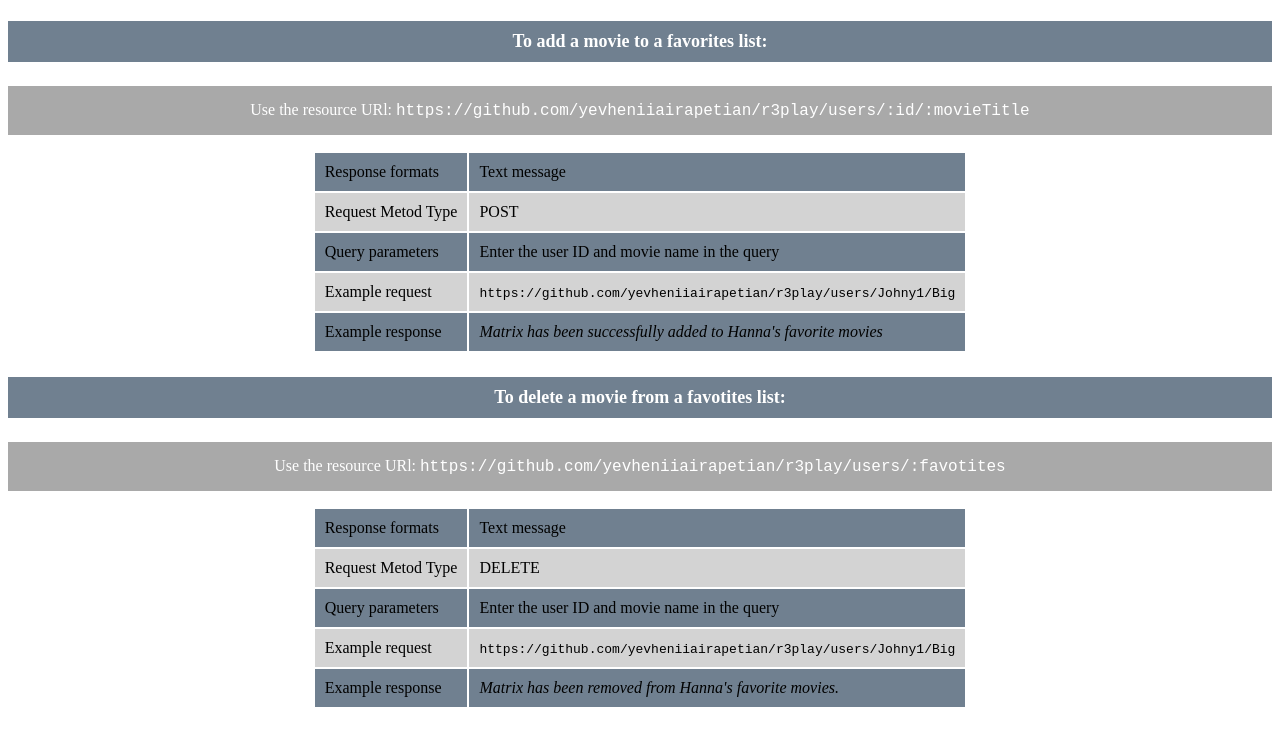
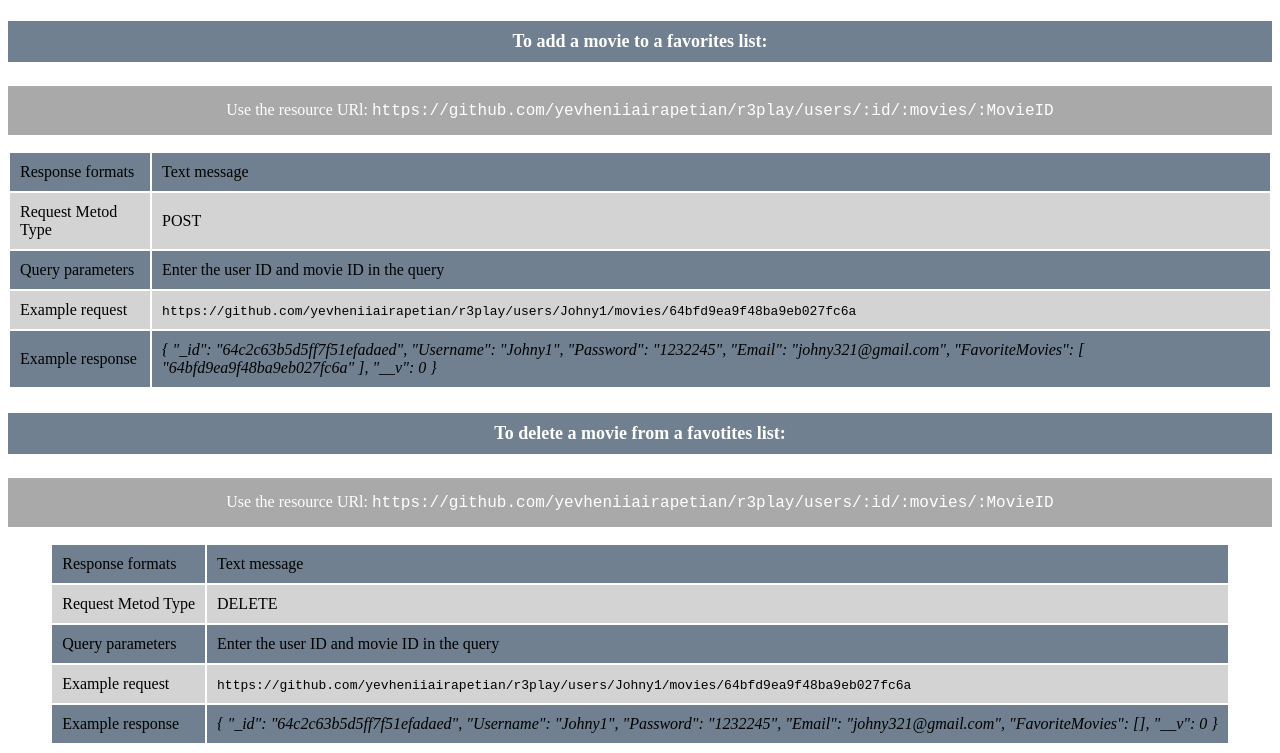
Before and after one commit to yevheniiairapetian/r3play, a website: page public/documentation.html in a window 1280 px wide. Shown: the part 3408-4161 px from the top of the page. Before the commit the page ends 4125 px from the top, so only its background shows below. Drawn offline with Linux system fonts and the light colour scheme.

Commit message:
feat: update endpoints and documentation file

```diff
--- a/public/documentation.html
+++ b/public/documentation.html
@@ -303,7 +303,7 @@
         </tr>
     </table>
     <h4>To add a movie to a favorites list:</h4>
-    <p>Use the resource URl: <code>https://github.com/yevheniiairapetian/r3play/users/:id/:movieTitle</code></p>
+    <p>Use the resource URl: <code>https://github.com/yevheniiairapetian/r3play/users/:id/:movies/:MovieID</code></p>
     <table>
         <tr>
             <td>Response formats</td>
@@ -315,22 +315,31 @@
         </tr>
         <tr>
             <td>Query parameters</td>
-            <td>Enter the user ID and movie name in the query</td>
+            <td>Enter the user ID and movie ID in the query</td>
         </tr>
         <tr>
             <td>Example request</td>
-            <td><code>https://github.com/yevheniiairapetian/r3play/users/Johny1/Big</code>
+            <td><code>https://github.com/yevheniiairapetian/r3play/users/Johny1/movies/64bfd9ea9f48ba9eb027fc6a</code>
 
             </td>
         </tr>
         <tr>
             <td>Example response</td>
-            <td><em>Matrix has been successfully added to Hanna's favorite movies</em></td>
+            <td><em>{
+                "_id": "64c2c63b5d5ff7f51efadaed",
+                "Username": "Johny1",
+                "Password": "1232245",
+                "Email": "johny321@gmail.com",
+                "FavoriteMovies": [
+                    "64bfd9ea9f48ba9eb027fc6a"
+                ],
+                "__v": 0
+            }</em></td>
 
         </tr>
     </table>
     <h4>To delete a movie from a favotites list:</h4>
-    <p>Use the resource URl: <code>https://github.com/yevheniiairapetian/r3play/users/:favotites</code></p>
+    <p>Use the resource URl: <code>https://github.com/yevheniiairapetian/r3play/users/:id/:movies/:MovieID</code></p>
     <table>
         <tr>
             <td>Response formats</td>
@@ -342,17 +351,24 @@
         </tr>
         <tr>
             <td>Query parameters</td>
-            <td>Enter the user ID and movie name in the query</td>
+            <td>Enter the user ID and movie ID in the query</td>
         </tr>
         <tr>
             <td>Example request</td>
-            <td><code>https://github.com/yevheniiairapetian/r3play/users/Johny1/Big</code>
+            <td><code>https://github.com/yevheniiairapetian/r3play/users/Johny1/movies/64bfd9ea9f48ba9eb027fc6a</code>
 
             </td>
         </tr>
         <tr>
             <td>Example response</td>
-            <td><em>Matrix has been removed from Hanna's favorite movies.</em></td>
+            <td><em>{
+                "_id": "64c2c63b5d5ff7f51efadaed",
+                "Username": "Johny1",
+                "Password": "1232245",
+                "Email": "johny321@gmail.com",
+                "FavoriteMovies": [],
+                "__v": 0
+            }</em></td>
 
         </tr>
     </table>
```
Also changed, not shown: index.js (+4 -4 lines), log.txt (+15 -0 lines).
